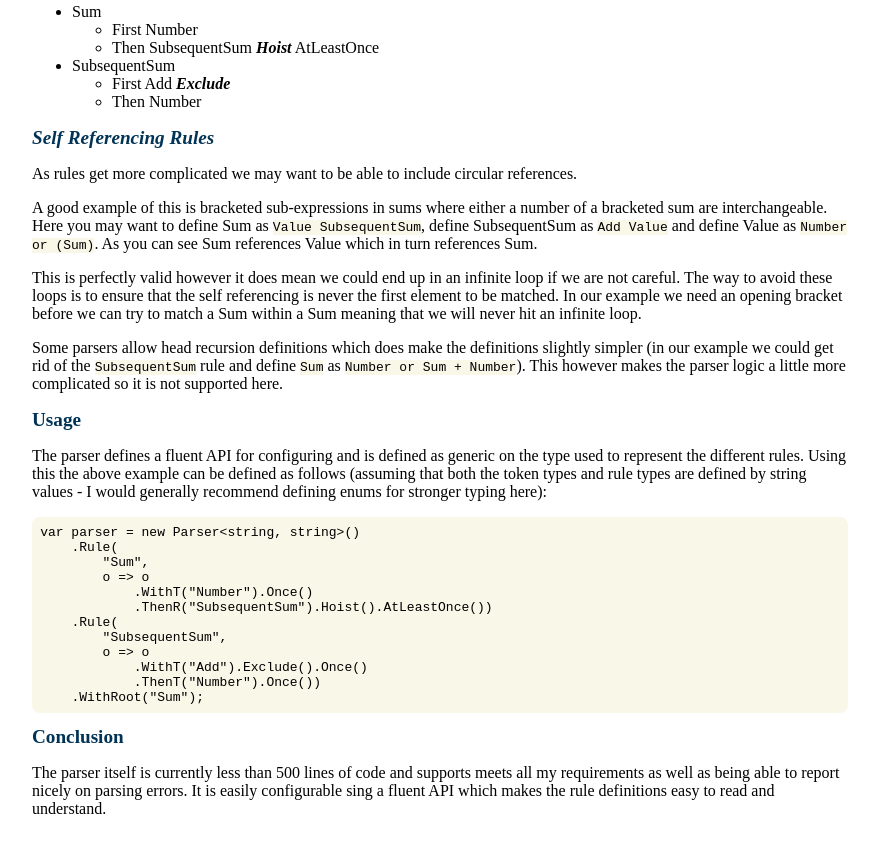
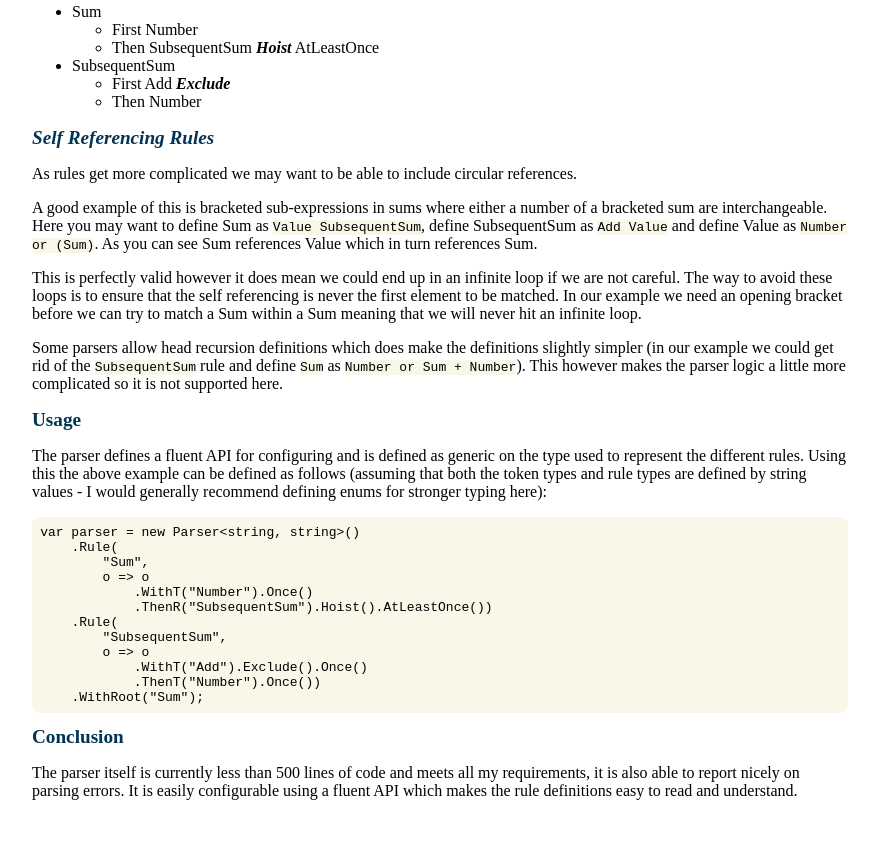
Before and after one commit to gwerren/gwerren.github.io, a plain HTML site: page Blog/Posts/simpleCSharpParser.html in a window 1280 px wide. Shown: the part 2540-3386 px from the top of the page, without its empty margins (20-899 px from the left). Drawn offline with Linux system fonts and the light colour scheme.

Commit message:
Update simpleCSharpParser.html

```diff
--- a/Blog/Posts/simpleCSharpParser.html
+++ b/Blog/Posts/simpleCSharpParser.html
@@ -224,7 +224,7 @@
 
 <h2>Conclusion</h2>
 
-<p>The parser itself is currently less than 500 lines of code and supports meets all my requirements as well as being able to report nicely on parsing errors. It is easily configurable sing a fluent API which makes the rule definitions easy to read and understand.</p>
+<p>The parser itself is currently less than 500 lines of code and meets all my requirements, it is also able to report nicely on parsing errors. It is easily configurable using a fluent API which makes the rule definitions easy to read and understand.</p>
 			</div>
 <div class="nav-section">
 	<div class="nav-sub-section">
```
